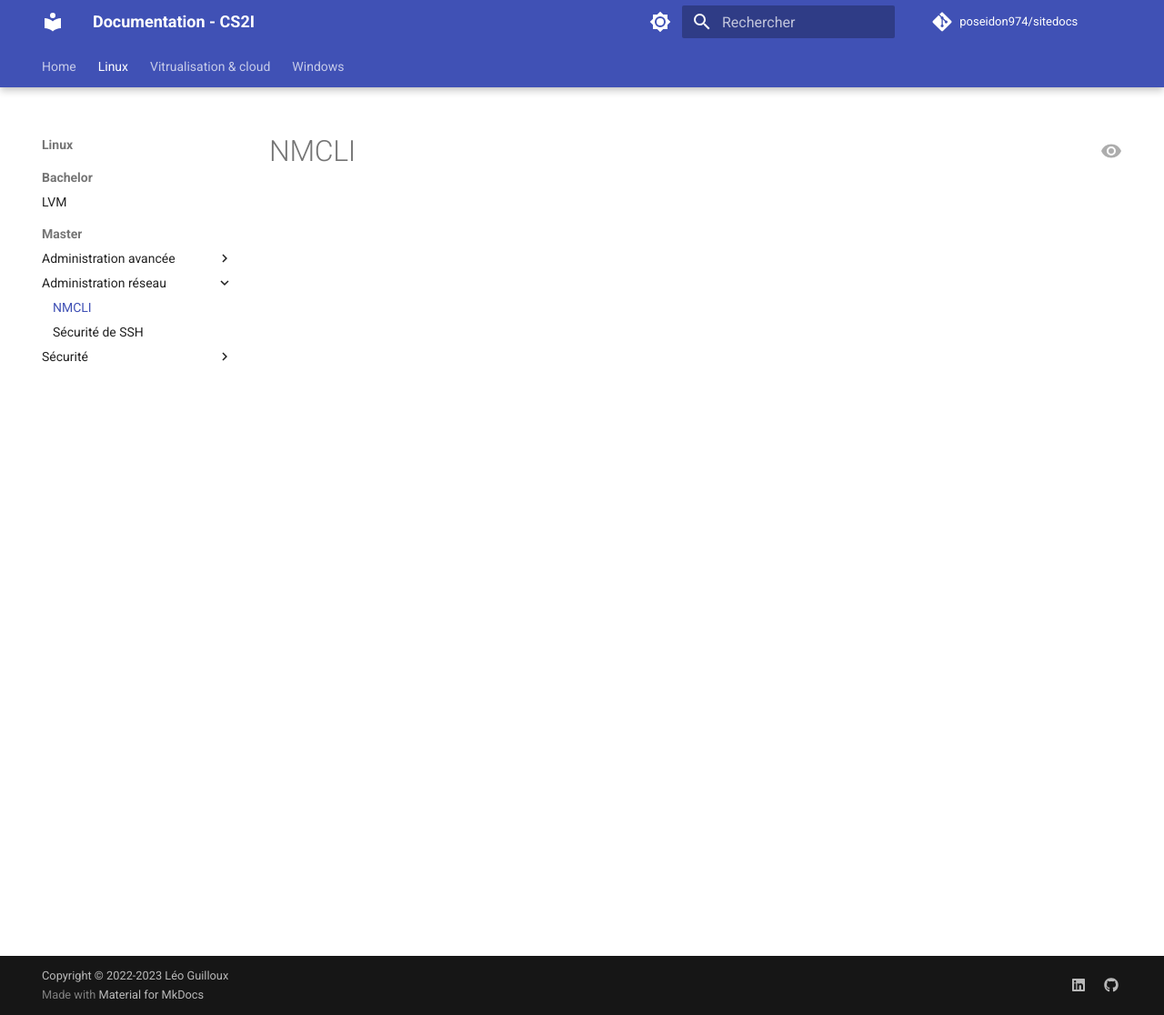
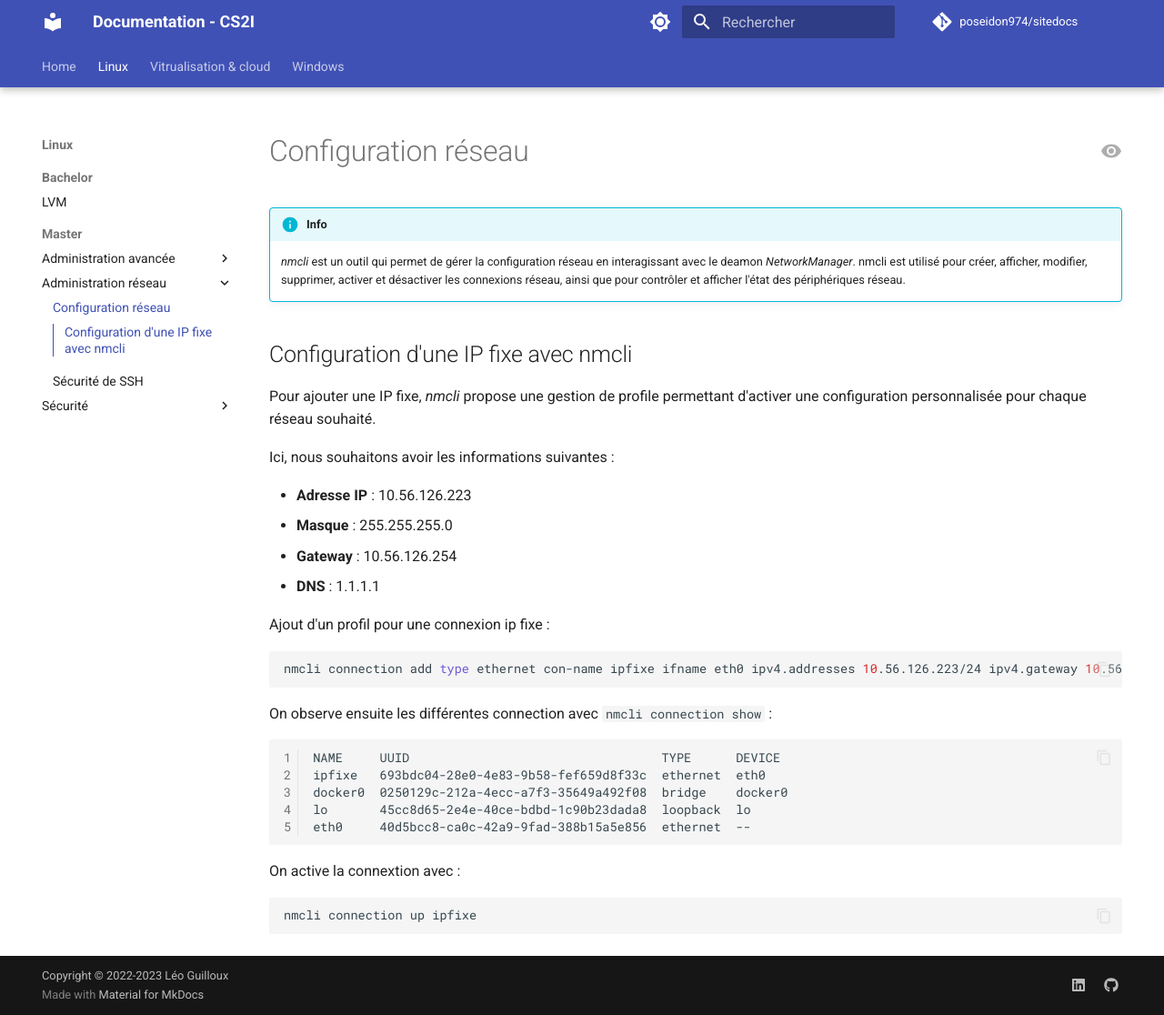
Before and after one commit to poseidon974/sitedocs, an MkDocs documentation site: the page built from docs/Linux/Master/Administration réseau/NMCLI.md, in a window 1280 px wide and 1116 px high. Shown: the whole window at 91% size. Built offline with MkDocs 1.6.1 and Material for MkDocs 9.7.7, drawn with Linux system fonts in a browser that asks for light colours; comment, search, counter and statistics services are not loaded; the version menu is left out.

Commit message:
update cours 13/02/2023

````diff
--- a/docs/Linux/Master/Administration réseau/NMCLI.md
+++ b/docs/Linux/Master/Administration réseau/NMCLI.md
@@ -2,3 +2,42 @@
 hide:
   - footer
 ---
+
+# Configuration réseau
+
+!!!info
+    *nmcli* est un outil qui permet de gérer la configuration réseau en interagissant avec le deamon *NetworkManager*. nmcli est utilisé pour créer, afficher, modifier, supprimer, activer et désactiver les connexions réseau, ainsi que pour contrôler et afficher l'état des périphériques réseau.
+
+## Configuration d'une IP fixe avec nmcli
+
+Pour ajouter une IP fixe, *nmcli* propose une gestion de profile permettant d'activer une configuration personnalisée pour chaque réseau souhaité.
+
+Ici, nous souhaitons avoir les informations suivantes :
+
+- **Adresse IP** : 10.56.126.223
+- **Masque** : 255.255.255.0
+- **Gateway** : 10.56.126.254
+- **DNS** : 1.1.1.1
+
+
+Ajout d'un profil pour une connexion ip fixe :
+
+```bash
+nmcli connection add type ethernet con-name ipfixe ifname eth0 ipv4.addresses 10.56.126.223/24 ipv4.gateway 10.56.126.254 ipv4.dns 1.1.1.1 ipv4.method manual
+```
+
+On observe ensuite les différentes connection avec `nmcli connection show` :
+
+```bash linenums="1"
+NAME     UUID                                  TYPE      DEVICE
+ipfixe   693bdc04-28e0-4e83-9b58-fef659d8f33c  ethernet  eth0
+docker0  0250129c-212a-4ecc-a7f3-35649a492f08  bridge    docker0
+lo       45cc8d65-2e4e-40ce-bdbd-1c90b23dada8  loopback  lo
+eth0     40d5bcc8-ca0c-42a9-9fad-388b15a5e856  ethernet  --
+```
+
+On active la connextion avec :
+
+```bash
+nmcli connection up ipfixe
+```
````
